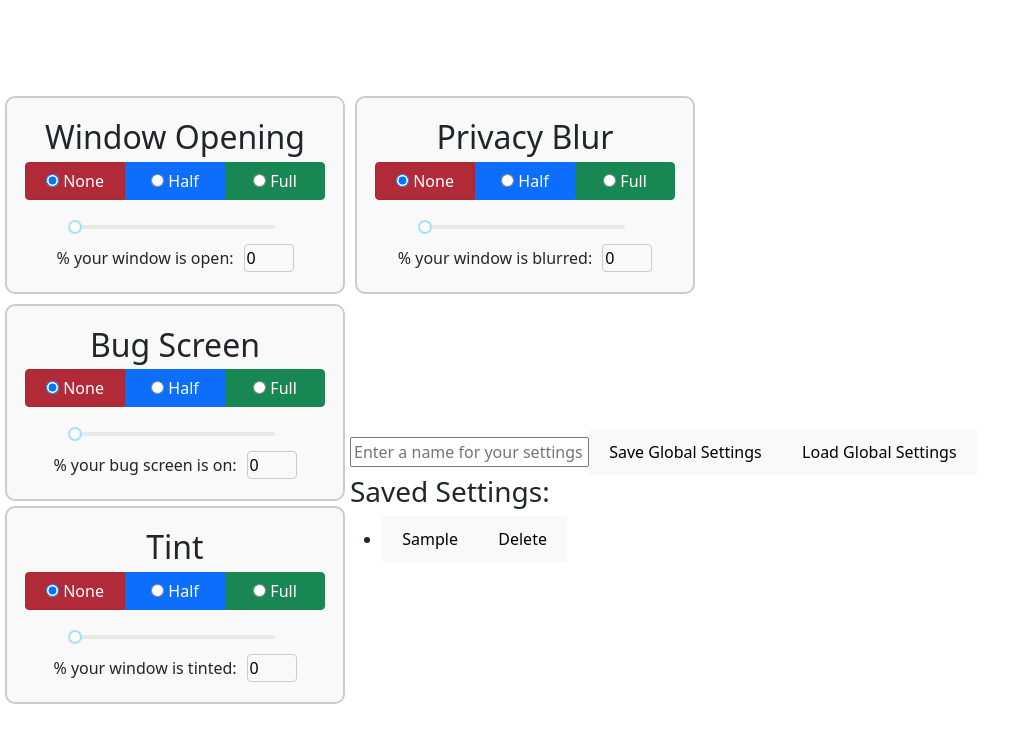
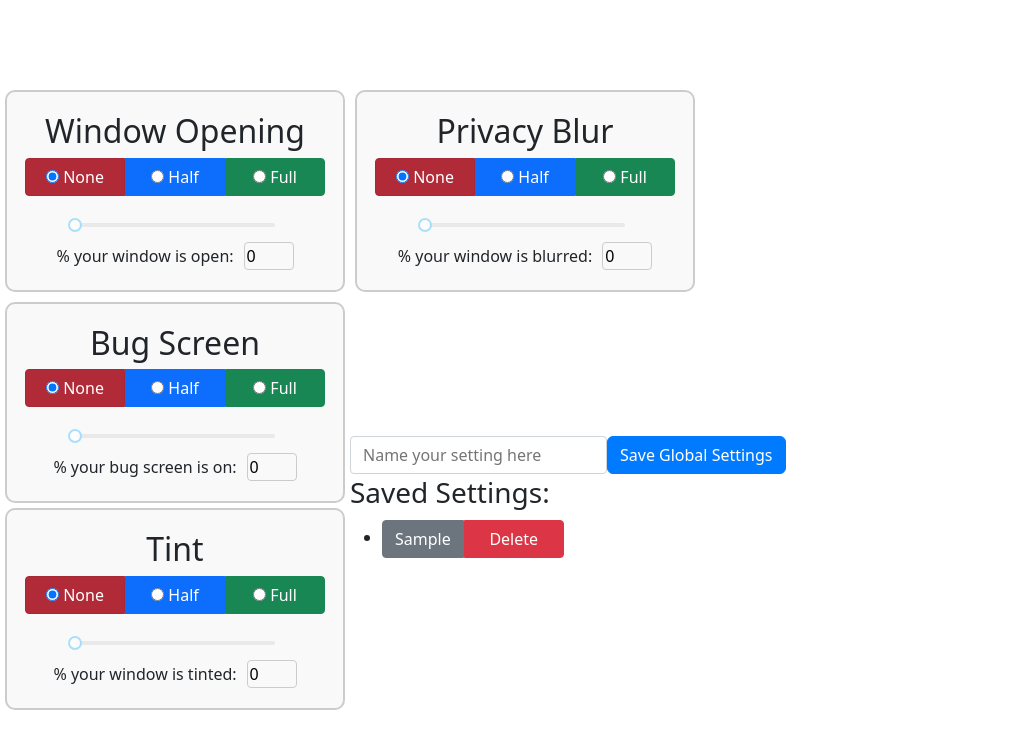
Before and after one commit to finnac/UIProject1SmartWindowTest, a React (Vite) app: page / in a window 1280 px wide. Both pictures are taken after typing "Sample" into the empty fields and a click on the button "Save Global Settings". Shown: the top 748 px of the page, without its empty margins (0-1014 px from the left). Built offline with nearby package versions, Linux system fonts and the light colour scheme.

Commit message:
Prettification start on settings

```diff
--- a/src/components/ButtonOptions.css
+++ b/src/components/ButtonOptions.css
@@ -42,15 +42,20 @@
   width: 100px;
   height: 38px;
   outline: none;
+  margin-top: 2px;
+  margin-bottom: 2px;
 }
 
 .btn-danger:first-child,
 .btn-primary:first-child,
+.btn-secondary:first-child,
 .btn-success:first-child {
   border-top-left-radius: 4px;
   border-bottom-left-radius: 4px;
   border-top-right-radius: 0;
   border-bottom-right-radius: 0;
+  margin-top: 2px;
+  margin-bottom: 2px;
 }
 
 .btn-danger:last-child,
@@ -60,12 +65,16 @@
   border-bottom-right-radius: 4px;
   border-top-left-radius: 0;
   border-bottom-left-radius: 0;
+  margin-top: 2px;
+  margin-bottom: 2px;
 }
 
 .btn-danger:not(:first-child):not(:last-child),
 .btn-primary:not(:first-child):not(:last-child),
 .btn-success:not(:first-child):not(:last-child) {
   border-radius: 0;
+  margin-top: 2px;
+  margin-bottom: 2px;
 }
 
 .btn-primary {
@@ -73,6 +82,8 @@
   border-bottom-right-radius: 4px;
   border-top-left-radius: 0;
   border-bottom-left-radius: 0;
+  margin-top: 2px;
+  margin-bottom: 2px;
 }
 
 .slider-container {
--- /dev/null
+++ b/src/components/SettingsManager.css
@@ -0,0 +1,41 @@
+.btn-secondary {
+    border-top-left-radius: 0;
+    border-bottom-left-radius: 0;
+    border-top-right-radius: 0;
+    border-bottom-right-radius: 0;
+    margin-top: 2px;
+    margin-bottom: 2px;
+  }
+
+  .btn-info {
+    color: #fff !important; /* Text color */
+    background-color: #007bff !important; /* Background color */
+    border-color: #007bff !important; /* Border color */
+    padding: 0.375rem 0.75rem !important;
+    margin-bottom: 2px;
+  }
+
+  .btn-info:hover {
+    background-color: #0056b3 !important; /* Hover background color */
+    border-color: #0056b3 !important; /* Hover border color */
+    padding: 0.375rem 0.75rem !important;
+    margin-bottom: 2px;
+  }
+
+/* Add this CSS to your custom stylesheet */
+.input-options {
+    border: 1px solid #ced4da; /* Border color */
+    background-color: #fff; /* Background color */
+    color: #495057; /* Text color */
+    padding: 0.375rem 0.75rem; /* Padding */
+    font-size: 1rem; /* Font size */
+    border-radius: 0.25rem; /* Border radius */
+    margin-top: 0px;
+    transition: border-color 0.15s ease-in-out, box-shadow 0.15s ease-in-out; /* Transition effect */
+  }
+
+  .input-options:focus {
+    border-color: #007bff; /* Border color on focus */
+    outline: 0; /* Remove default focus outline */
+    box-shadow: 0 0 0 0.2rem rgba(0, 123, 255, 0.25); /* Box shadow on focus */
+  }
--- a/src/components/SettingsManager.jsx
+++ b/src/components/SettingsManager.jsx
@@ -1,5 +1,6 @@
 import React, { useState, useEffect } from 'react';
 import ButtonOptions from './ButtonOptions';
+import './SettingsManager.css'; // Create a CSS file for additional styles
 
 function SettingsManager() {
     const [globalSettings, setGlobalSettings] = useState({});
@@ -99,30 +100,31 @@ function SettingsManager() {
           <div>
             <input
               type="text"
-              placeholder="Enter a name for your settings"
+              placeholder="Name your setting here"
               value={settingName}
               onChange={(e) => setSettingName(e.target.value)}
+              className="input-options"
             />
-            <button onClick={() => handleSaveGlobalSettings(settingName)}>Save Global Settings</button>
-            <button onClick={handleLoadGlobalSettings}>Load Global Settings</button>
+            <button className="btn btn-info" onClick={() => handleSaveGlobalSettings(settingName)}>Save Global Settings</button>
 
             <div className="saved-settings-list">
               <h3>Saved Settings:</h3>
               <ul>
                 {savedSettingsList.map((savedSetting, index) => (
                   <li key={index}>
-                <button onClick={() => handleLoadSavedSetting(savedSetting)}>{savedSetting.name}</button>
-                <button onClick={() => handleDeleteSavedSetting(index)}>Delete</button>
+                    <button className='btn btn-secondary' onClick={() => handleLoadSavedSetting(savedSetting)}>{savedSetting.name}</button>
+                    <button className='btn btn-danger' onClick={() => handleDeleteSavedSetting(index)}>Delete</button>
                   </li>
                 ))}
               </ul>
             </div>
-        {selectedSetting &&
+            {selectedSetting && (
               <div>
                 <h3>Selected Setting: {selectedSetting.name}</h3>
-            <button onClick={handleClearSelectedSetting}>Clear Selected Setting</button>
+                <button className='btn btn-info' onClick={handleClearSelectedSetting}>Clear Selected Setting</button>
+                <button className='btn btn-info' onClick={handleLoadGlobalSettings}>Load Global Settings</button>
               </div>
-        }
+            )}
           </div>
         </div>
       </div>
```
Lines whose indentation alone changed are shown as unchanged.
